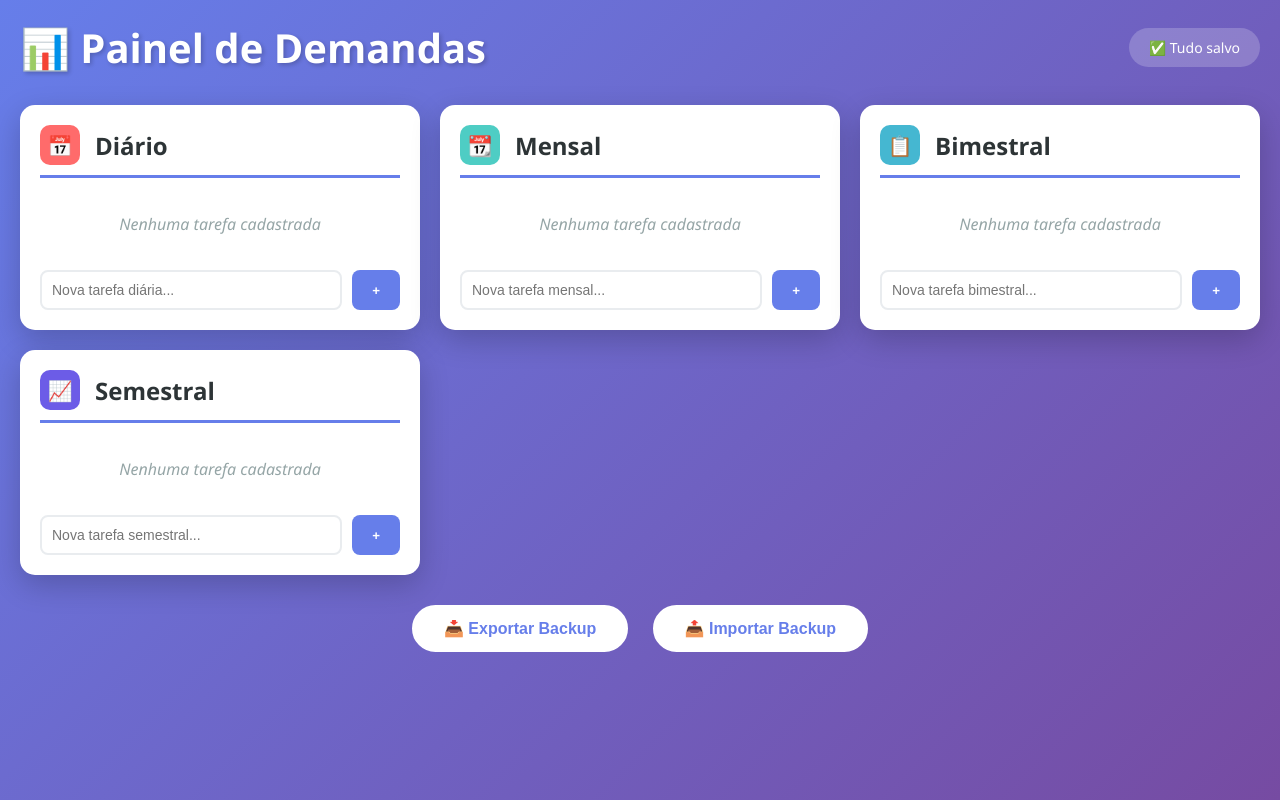
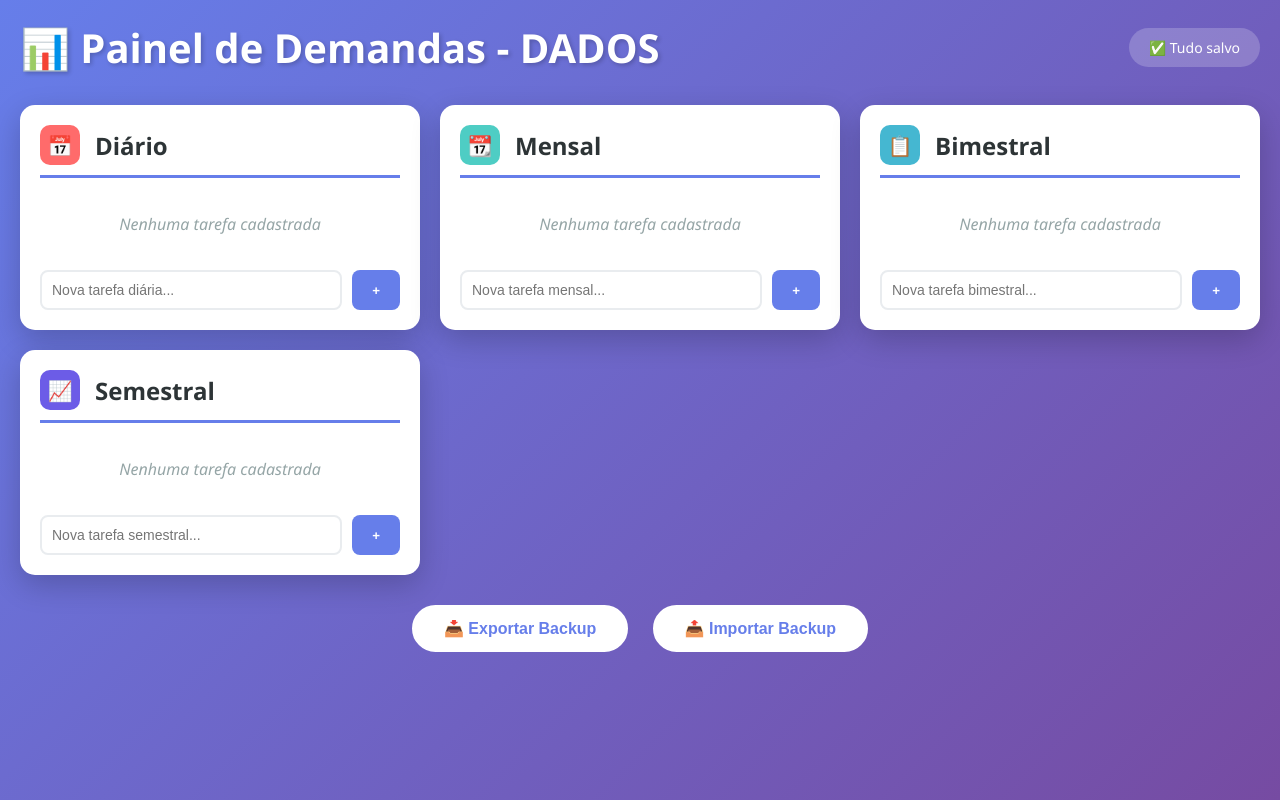
Before and after one commit to fiochidev/painel-demandas-dados, a plain HTML site: page index.html in a window 1280 px wide. Drawn offline with Linux system fonts and the light colour scheme.

Commit message:
Update index.html
att nome do painel

```diff
--- a/index.html
+++ b/index.html
@@ -233,7 +233,7 @@
 <body>
     <div class="container">
         <div class="header">
-            <h1>📊 Painel de Demandas</h1>
+            <h1>📊 Painel de Demandas - DADOS</h1>
             <div class="save-indicator" id="saveIndicator">
                 ✅ Tudo salvo
             </div>
```
